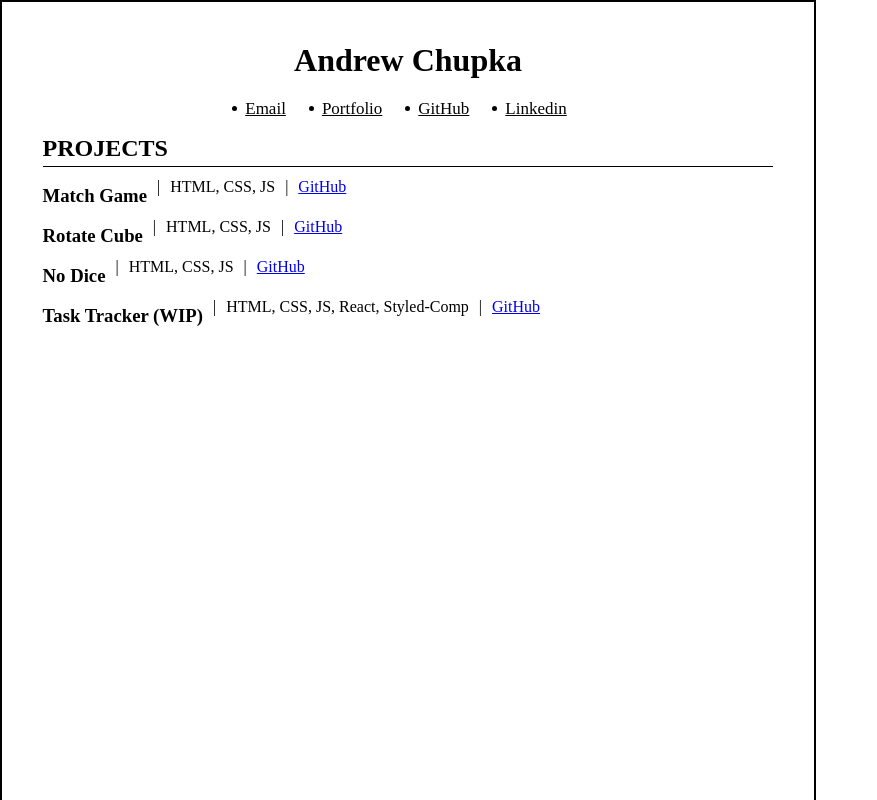
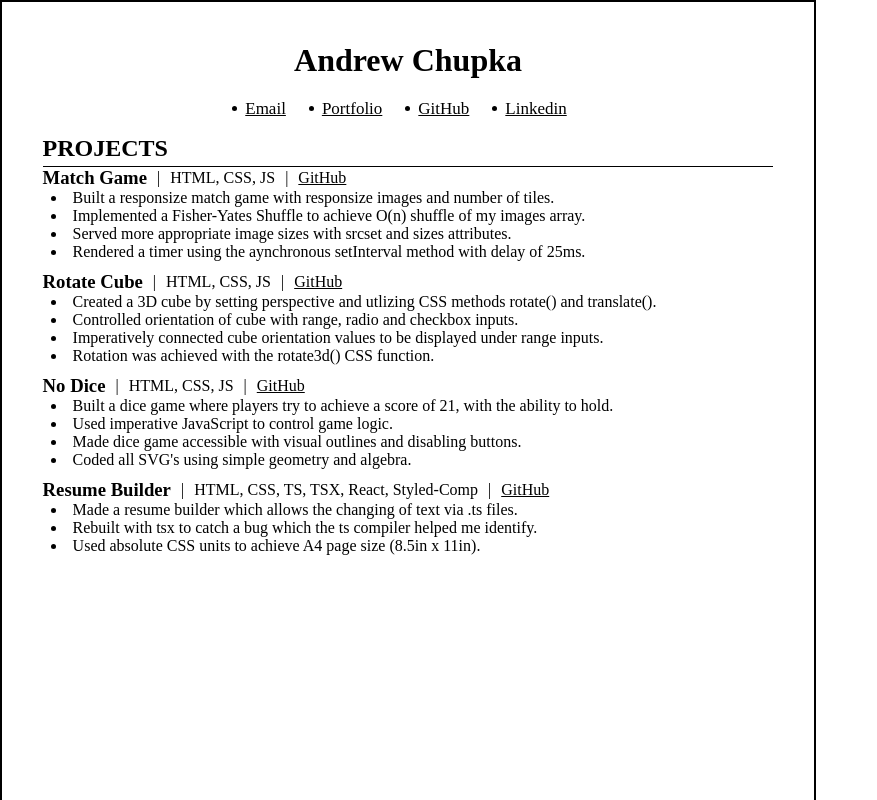
Before and after one commit to worldOfVerdure/resumeBuilder, a React (Vite) app: page / in a window 1280 px wide. Shown: the top 800 px of the page, without its empty margins (0-877 px from the left). Built offline with nearby package versions, Linux system fonts and the light colour scheme.

Commit message:
Add Projects section

```diff
--- a/src/App.tsx
+++ b/src/App.tsx
@@ -19,6 +19,10 @@ const GlobalStyles = createGlobalStyle`
     box-sizing: border-box;
   }
 
+  a {
+    color: #000;
+  }
+
   body {
     font-family: times-new-roman;
     font-size: 1.6rem;
--- a/src/Components/Header/Header.tsx
+++ b/src/Components/Header/Header.tsx
@@ -48,8 +48,4 @@ const HeaderNav = styled.nav`
     font-size: 1.7rem;
     text-indent: -.4rem;
   }
-
-  & li > a {
-    color: #000;
-  }
 `;
--- a/src/Components/Projects/ProjectComponents/ProjectInfo.tsx
+++ b/src/Components/Projects/ProjectComponents/ProjectInfo.tsx
@@ -1,9 +1,11 @@
 import DESCRIPTION from "./helpers/descriptions/generic.ts"; //Change file name for different text.
+import { indexRetrieval } from "./helpers/projectHelperFunctions.ts";
 import { type FC } from "react";
 import { type ProjectType } from "./helpers/projectData.ts";
 import { styled } from "styled-components";
 
 const ProjectInfo: FC<ProjectType> = ({ title, tech, githubLink }) => {
+  const projectIndex: number = indexRetrieval(title);
   const techString = tech?.join(", ");
   return (
     <>
@@ -15,11 +17,12 @@ const ProjectInfo: FC<ProjectType> = ({ title, tech, githubLink }) => {
         <a href={githubLink} target="_blank" >GitHub</a>
       </ProjectInforHeader>
       <ProjectListContainer>
-        {/* map() DESCRIPTION. Will need some logic to select the correct, inner array. I can use
-        the title and get return the correct index. Use a simple switch statement in this file. */}
+        {DESCRIPTION[projectIndex].map((listPoint, index) => {
+          return <li key={`${title} li ${index}`} >{listPoint}</li>;
+        })}
+
       </ProjectListContainer>
     </>
-
   );
 }
 
@@ -38,4 +41,10 @@ const ProjectInforHeader = styled.div`
 const ProjectListContainer = styled.ul`
   margin: 0;
   padding: 0;
+
+  & li {
+    list-style-position: inside;
+    list-style-type: disc;
+    text-indent: .8rem;
+  }
 `;
--- a/src/Components/Projects/ProjectComponents/ProjectSection.tsx
+++ b/src/Components/Projects/ProjectComponents/ProjectSection.tsx
@@ -5,24 +5,15 @@ import { styled } from "styled-components";
 export default function Projects() {
   return (
     <ProjectSection >
-      <ul>
-        {PROJECTS.map(project => {
-          return (
-            <SingularProject key={project.title} {...project} />
-          );
-        })}
-      </ul>
+      {PROJECTS.map(project => {
+        return (
+          <SingularProject key={project.title} {...project} />
+        );
+      })}
     </ProjectSection>
   );
 }
 
 const ProjectSection = styled.section`
-  & h3 {
-    margin: 1.8rem 0 0 0;
-  }
 
-  & ul {
-    margin: 0;
-    padding: 0;
-  }
 `;
--- a/src/Components/Projects/ProjectComponents/SingularProject.tsx
+++ b/src/Components/Projects/ProjectComponents/SingularProject.tsx
@@ -14,5 +14,10 @@ const SingularProject: FC<ProjectType> = (props) => {
 export default SingularProject;
 
 const ProjectContainer = styled.ul`
+  margin: 0 0 1rem 0;
+  padding: 0;
 
+  &:last-child {
+    margin: 0;
+  }
 `;
--- a/src/Components/Projects/ProjectComponents/helpers/descriptions/generic.ts
+++ b/src/Components/Projects/ProjectComponents/helpers/descriptions/generic.ts
@@ -13,14 +13,14 @@ const DESCRIPTION = [
   ],
   [
     "Built a dice game where players try to achieve a score of 21, with the ability to hold.",
-    "Used imperative JavaScript to control game logic, allowing players to hold and achieve 21.",
+    "Used imperative JavaScript to control game logic.",
     "Made dice game accessible with visual outlines and disabling buttons.",
-    "Coded all SVG's using simple geometry and algebra.",
+    "Coded all SVG's using simple geometry and algebra."
   ],
   [
     "Made a resume builder which allows the changing of text via .ts files.",
     "Rebuilt with tsx to catch a bug which the ts compiler helped me identify.",
-    "Used absolute CSS units to achieve A4 page size (8.5in x 11in)"
+    "Used absolute CSS units to achieve A4 page size (8.5in x 11in)."
   ]
 ];
 
--- a/src/Components/Projects/ProjectComponents/helpers/projectData.ts
+++ b/src/Components/Projects/ProjectComponents/helpers/projectData.ts
@@ -6,12 +6,14 @@ const TECH_STACK = [
   ["HTML", "CSS", "JS"],
   ["HTML", "CSS", "JS"],
   ["HTML", "CSS", "JS"],
-  ["HTML", "CSS", "JS", "React", "Styled-Comp"]
+  ["HTML", "CSS", "TS", "TSX", "React", "Styled-Comp"]
 ];
 
-const MATCH_GAME = new ProjectType("Match Game", TECH_STACK[0], "https://github.com/worldOfVerdure/GameNMatch");
-const ROTATE_CUBE = new ProjectType("Rotate Cube", TECH_STACK[1], "https://github.com/worldOfVerdure/rotateCube");
-const NO_DICE = new ProjectType("No Dice", TECH_STACK[2], "https://github.com/worldOfVerdure/noDice");
-const TASK_TRACKER = new ProjectType("Task Tracker (WIP)", TECH_STACK[3], "https://github.com/worldOfVerdure/managementApp");
+export const PROJECT_TITLES = ["Match Game", "Rotate Cube", "No Dice", "Resume Builder"];
 
-export const PROJECTS = [MATCH_GAME, ROTATE_CUBE, NO_DICE, TASK_TRACKER];
+const MATCH_GAME = new ProjectType(PROJECT_TITLES[0], TECH_STACK[0], "https://github.com/worldOfVerdure/GameNMatch");
+const ROTATE_CUBE = new ProjectType(PROJECT_TITLES[1], TECH_STACK[1], "https://github.com/worldOfVerdure/rotateCube");
+const NO_DICE = new ProjectType(PROJECT_TITLES[2], TECH_STACK[2], "https://github.com/worldOfVerdure/noDice");
+const RESUME_BUILDER = new ProjectType(PROJECT_TITLES[3], TECH_STACK[3], "https://github.com/worldOfVerdure/managementApp");
+
+export const PROJECTS = [MATCH_GAME, ROTATE_CUBE, NO_DICE, RESUME_BUILDER];
--- /dev/null
+++ b/src/Components/Projects/ProjectComponents/helpers/projectHelperFunctions.ts
@@ -0,0 +1,16 @@
+import { PROJECT_TITLES } from "./projectData.ts";
+
+export function indexRetrieval(projectTitle: string): number {
+  switch(projectTitle) {
+    case PROJECT_TITLES[0]: //Match Game
+      return 0;
+    case PROJECT_TITLES[1]: //Rotate Cube
+      return 1;
+    case PROJECT_TITLES[2]: //No Dice
+      return 2;
+    case PROJECT_TITLES[3]: //Resume Builder
+      return 3;
+    default:
+      throw new Error("Incorrect title was passed.");
+  }
+}
```
